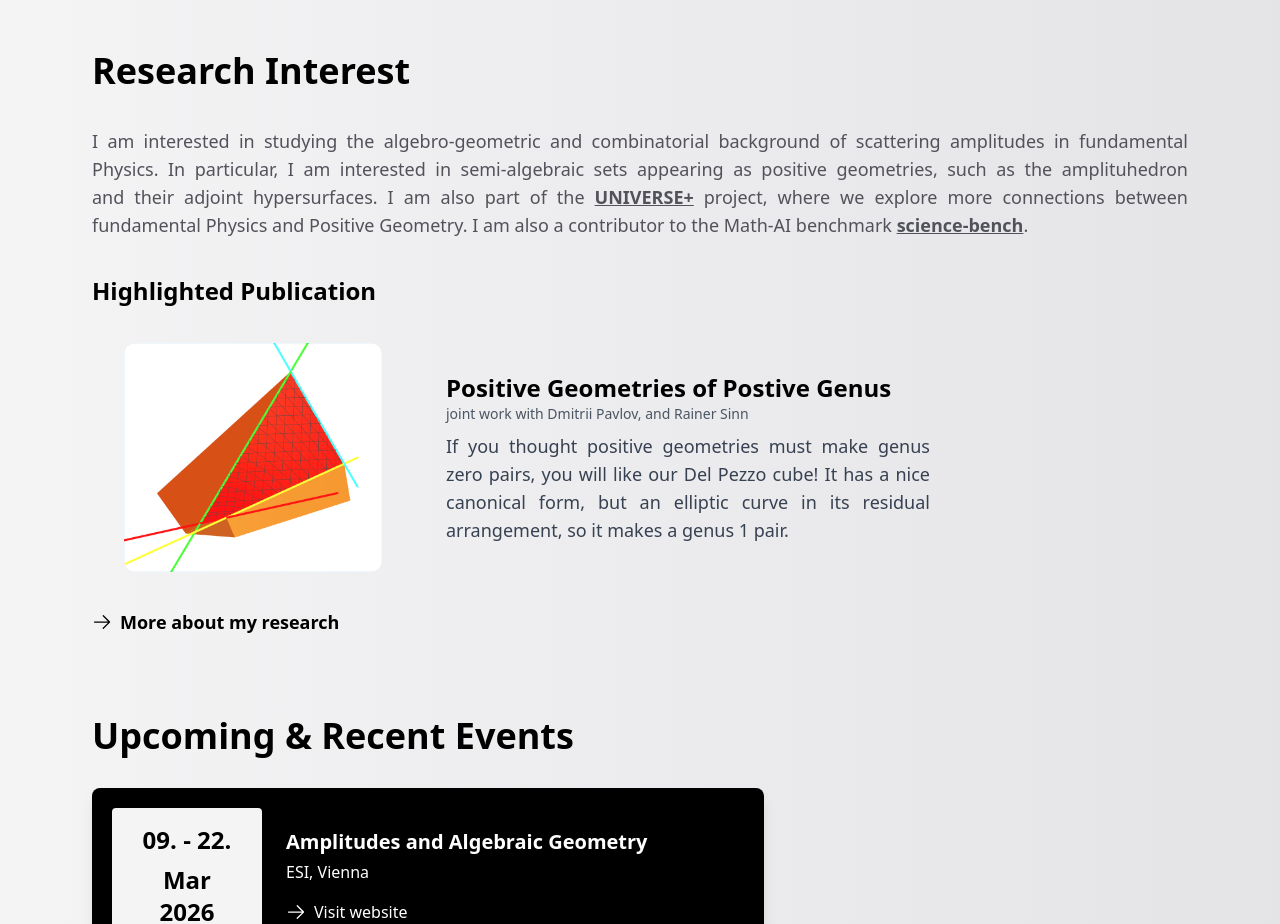
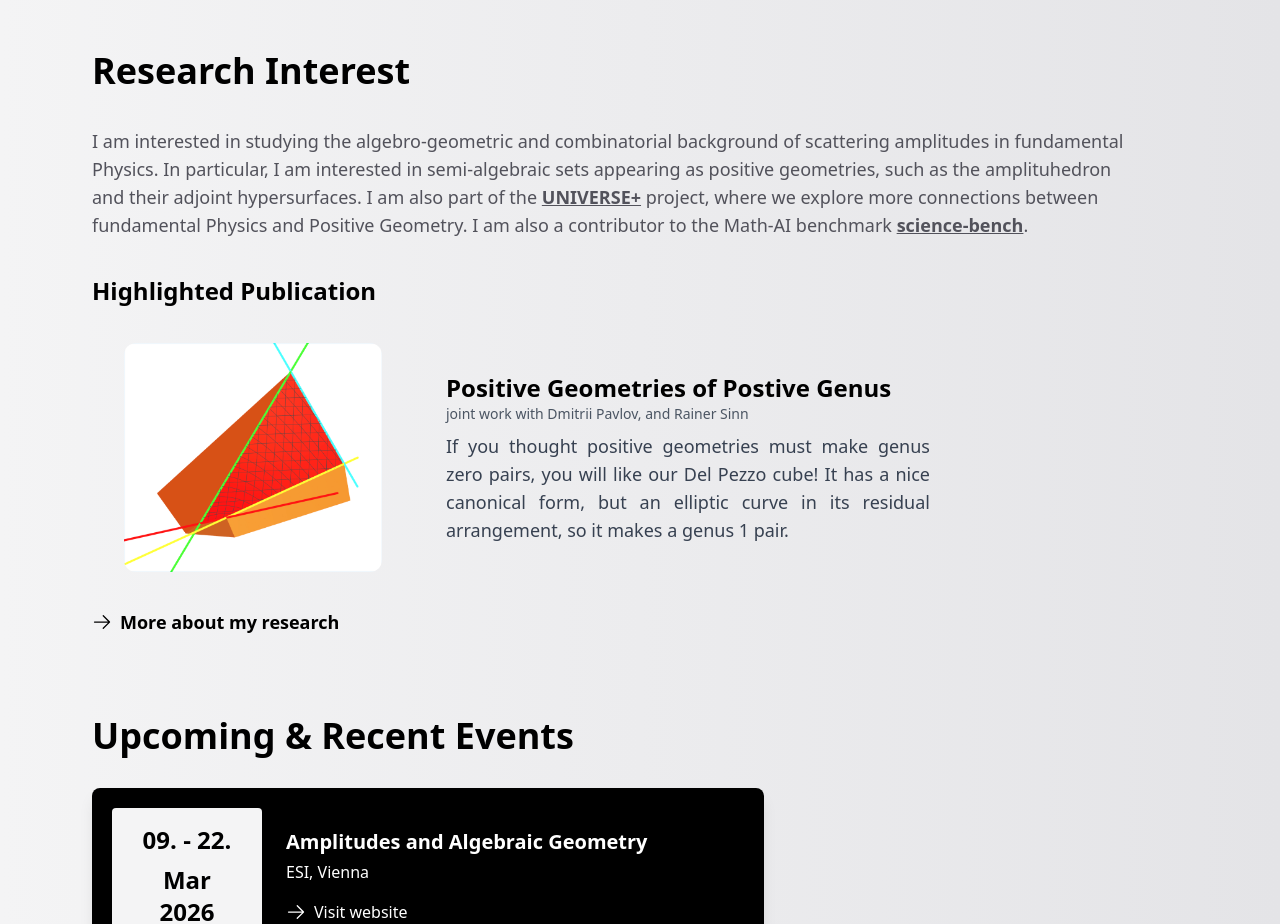
Before and after one commit to jkoefler/academicwebsite, a Next.js app: page / in a window 1280 px wide. Shown: the part 820-1744 px from the top of the page. Built offline with nearby package versions, Linux system fonts and the light colour scheme.

Commit message:
changed justified hero section to balanced

```diff
--- a/app/components/ResearchInterest.js
+++ b/app/components/ResearchInterest.js
@@ -47,7 +47,7 @@ export default function ResearchInterest() {
       </h1>
 
       <div className="flex flex-col gap-5">
-        <p className="text-balance text-justify tracking-wider lg:tracking-normal text-zinc-600 text-lg select-none">
+        <p className="text-balance tracking-wider lg:tracking-normal text-zinc-600 text-lg select-none">
           I am interested in studying the algebro-geometric and combinatorial background of scattering amplitudes in fundamental Physics. In particular, I am interested in semi-algebraic sets appearing as positive geometries, such as the amplituhedron and their adjoint hypersurfaces. I am also part of the {" "}
           <Link className="underline font-bold" href="https://positive-geometry.com/">UNIVERSE+</Link> {" "}
            project, where we explore more connections between fundamental Physics and Positive Geometry. I am also a contributor to the Math-AI benchmark{" "} <Link className="underline font-bold" href="https://math.science-bench.ai">science-bench</Link>.
```
